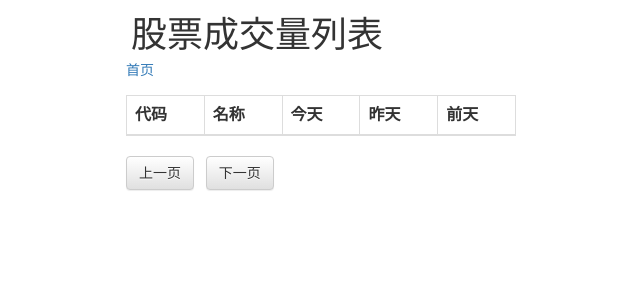
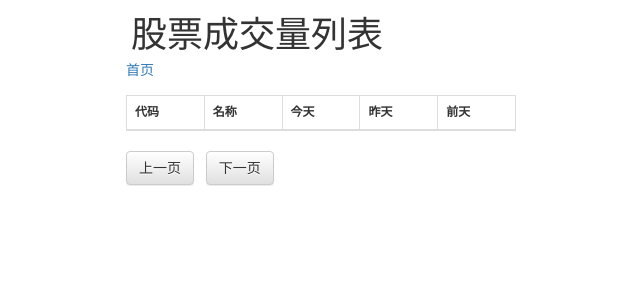
Before and after one commit to jfengq/CodeIgniter, a CodeIgniter app: page /database/index.php/cheng_jiao/all/1 in a window 1280 px wide. Shown: the top 300 px of the page, without its empty margins (319-959 px from the left). Run offline with CodeIgniter, Linux system fonts and the light colour scheme; data that the repository does not hold is empty.

Commit message:
Update main.css

```diff
--- a/assets/css/main.css
+++ b/assets/css/main.css
@@ -15,3 +15,7 @@ h1 {
 .padding-0 {
     padding: 0;
 }
+
+table {
+    font-size: 12px;
+}
```
